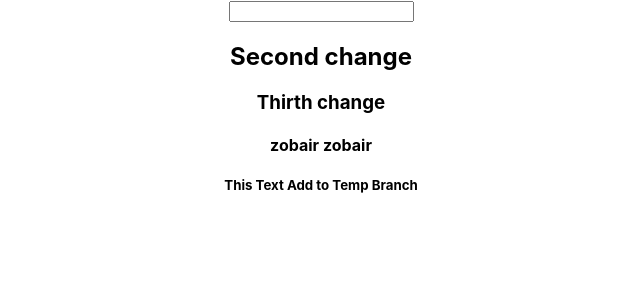
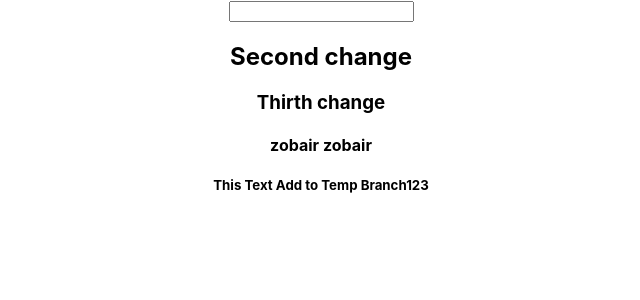
Before and after one commit to HudyRahmani/test1, a React (Create React App) app: page / in a window 1280 px wide. Shown: the top 300 px of the page, without its empty margins (319-959 px from the left). Built offline with nearby package versions, Linux system fonts and the light colour scheme.

Commit message:
add real text to dev

```diff
--- a/src/App.js
+++ b/src/App.js
@@ -8,7 +8,7 @@ function App() {
         <h2>Second change </h2>
         <h3>Thirth change</h3>
         <h4>zobair zobair</h4>
-        <h5>This Text Add to Temp Branch</h5>
+        <h5>This Text Add to Temp Branch123</h5>
     </div>
   );
 }
```
